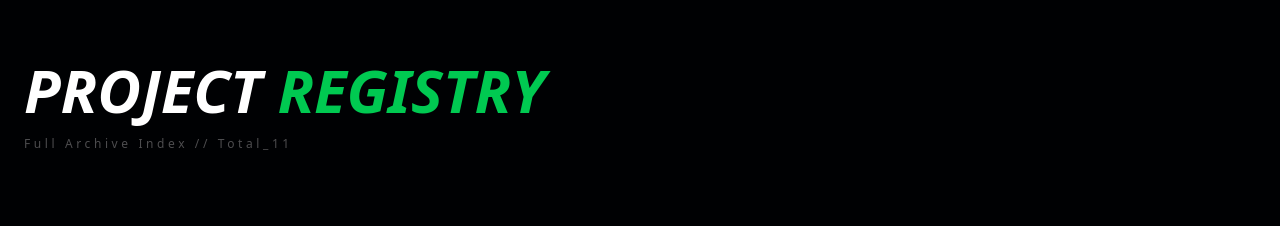
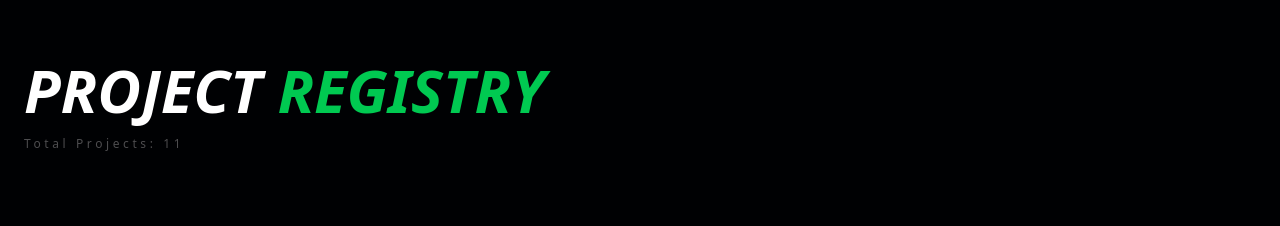
Before and after one commit to FilbertSevilen1/Portfolio, a Next.js app: page /projects in a window 1280 px wide. Shown: the part 980-1206 px from the top of the page. Built offline with nearby package versions, Linux system fonts and the light colour scheme.

Commit message:
[UPDATE] Wording

```diff
--- a/src/app/projects/page.tsx
+++ b/src/app/projects/page.tsx
@@ -217,7 +217,7 @@ export default function ProjectsPage() {
                     <h2 className="text-4xl md:text-6xl font-black italic uppercase mb-4">
                         Project <span className="text-green-500">Registry</span>
                     </h2>
-                    <p className="font-mono text-xs text-white/30 tracking-[0.3em]">Full Archive Index // Total_{projectsData.length}</p>
+                    <p className="font-mono text-xs text-white/30 tracking-[0.3em]">Total Projects: {projectsData.length}</p>
                 </div>
 
                 <div className="grid grid-cols-2 md:grid-cols-4 gap-4 auto-rows-[200px] md:auto-rows-[250px]">
--- a/src/components/Navbar.tsx
+++ b/src/components/Navbar.tsx
@@ -111,7 +111,7 @@ export default function Navbar() {
               className="mt-16 text-green-500 font-mono text-sm tracking-[0.4em] uppercase"
               onClick={() => setIsOpen(false)}
             >
-              [ ABORT_CLOSE ]
+              [ CLOSE ]
             </motion.button>
           </motion.div>
         )}
```
